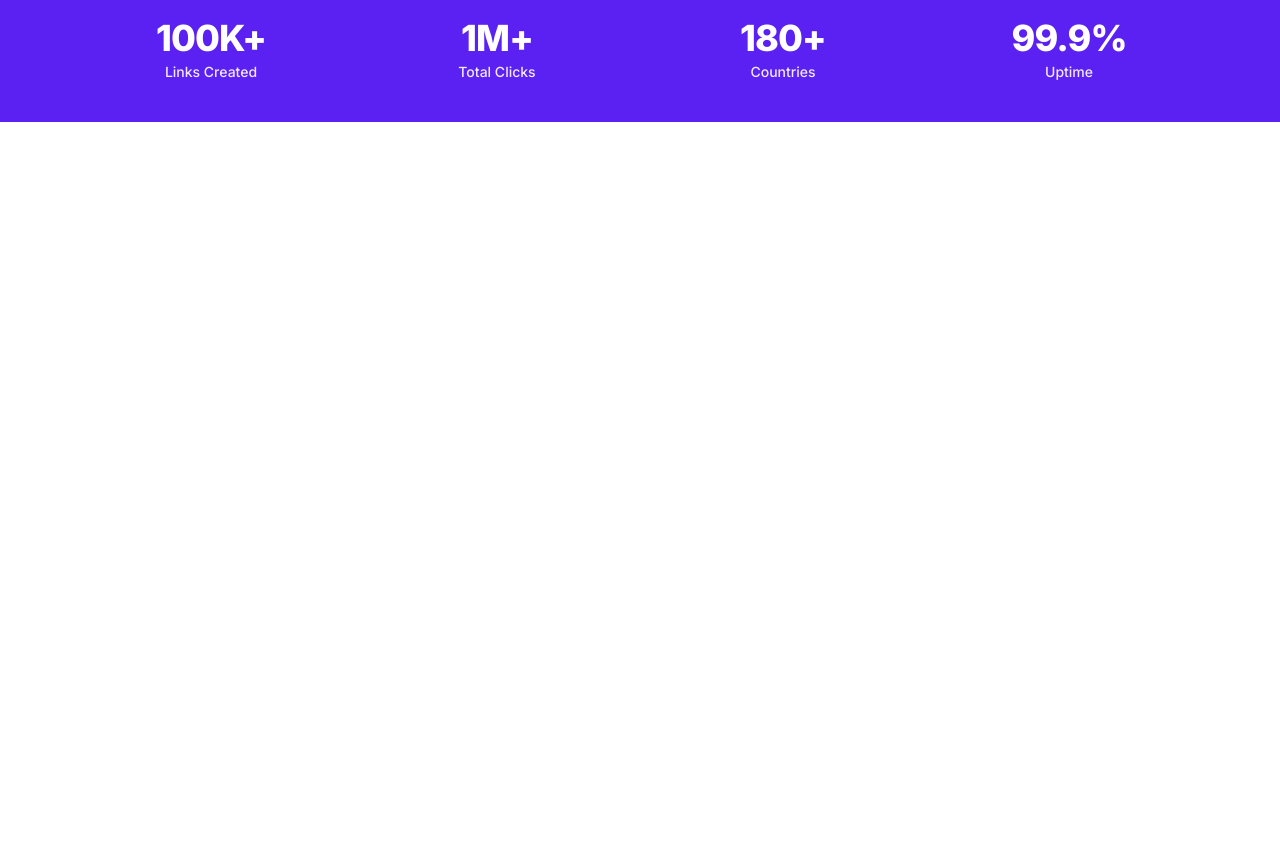
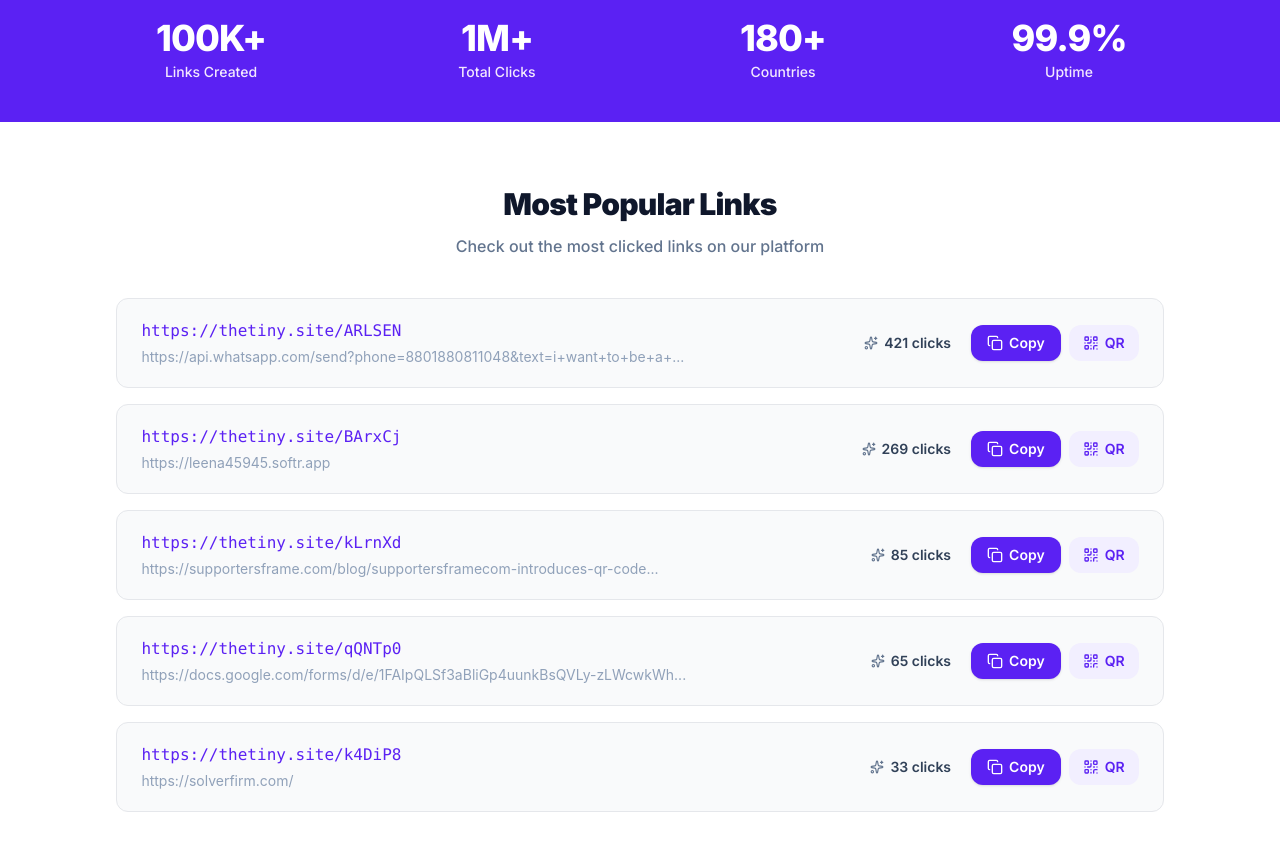
Before and after one commit to ksajjadhossen/thetiny_site, a React (Vite) app: page / in a window 1280 px wide. Shown: the part 820-1670 px from the top of the page. Before the commit the page ends 942 px from the top, so only its background shows below. Built offline with nearby package versions, Linux system fonts and the light colour scheme.

Commit message:
Refactor PopularLinks layout width, spacing, and styling to match design

```diff
--- /dev/null
+++ b/src/components/home/PopularLinks.jsx
@@ -0,0 +1,124 @@
+import { Copy, Check, QrCode, Sparkles } from "lucide-react";
+import { useState } from "react";
+
+const popularLinksData = [
+  {
+    id: 1,
+    shortUrl: "https://thetiny.site/ARLSEN",
+    originalUrl:
+      "https://api.whatsapp.com/send?phone=8801880811048&text=i+want+to+be+a+...",
+    clicks: "421 clicks",
+  },
+  {
+    id: 2,
+    shortUrl: "https://thetiny.site/BArxCj",
+    originalUrl: "https://leena45945.softr.app",
+    clicks: "269 clicks",
+  },
+  {
+    id: 3,
+    shortUrl: "https://thetiny.site/kLrnXd",
+    originalUrl:
+      "https://supportersframe.com/blog/supportersframecom-introduces-qr-code...",
+    clicks: "85 clicks",
+  },
+  {
+    id: 4,
+    shortUrl: "https://thetiny.site/qQNTp0",
+    originalUrl:
+      "https://docs.google.com/forms/d/e/1FAIpQLSf3aBliGp4uunkBsQVLy-zLWcwkWh...",
+    clicks: "65 clicks",
+  },
+  {
+    id: 5,
+    shortUrl: "https://thetiny.site/k4DiP8",
+    originalUrl: "https://solverfirm.com/",
+    clicks: "33 clicks",
+  },
+];
+
+export default function PopularLinks() {
+  const [copiedId, setCopiedId] = useState(null);
+
+  const handleCopy = (url, id) => {
+    navigator.clipboard.writeText(url);
+    setCopiedId(id);
+    setTimeout(() => setCopiedId(null), 2000);
+  };
+
+  return (
+    <section className="w-full bg-white py-16 px-4 sm:px-6">
+      <div className="max-w-7xl mx-auto flex flex-col items-center">
+        {/* Section Header */}
+        <div className="text-center mb-10">
+          <h2 className="text-3xl sm:text-3xl font-black text-slate-900 mb-3 tracking-tight">
+            Most Popular Links
+          </h2>
+          <p className="text-sm sm:text-base text-slate-500 font-medium">
+            Check out the most clicked links on our platform
+          </p>
+        </div>
+
+        {/* Links Container - Extended width for wider option bars */}
+        <div className="w-full max-w-5xl md:max-w-[85%] flex flex-col gap-4">
+          {popularLinksData.map((item) => (
+            <div
+              key={item.id}
+              className="w-full bg-[#F9FAFB] rounded-xl px-6 py-4 sm:py-5 border border-[#E5E7EB] hover:shadow-md transition-all flex flex-col sm:flex-row sm:items-center justify-between gap-4"
+            >
+              {/* Short & Long URLs */}
+              <div className="flex flex-col min-w-0 flex-1">
+                <a
+                  href={item.shortUrl}
+                  target="_blank"
+                  rel="noopener noreferrer"
+                  className="font-mono text-sm sm:text-base font-medium text-[#5B21F3] hover:underline inline-block truncate"
+                >
+                  {item.shortUrl}
+                </a>
+                <span className="text-xs sm:text-sm text-slate-400 truncate mt-1 font-sans">
+                  {item.originalUrl}
+                </span>
+              </div>
+
+              {/* Actions & Click Counter */}
+              <div className="flex items-center justify-between sm:justify-end gap-5 shrink-0 border-t sm:border-t-0 pt-3 sm:pt-0 border-slate-200">
+                {/* Clicks count with Sparkle Icon */}
+                <div className="flex items-center gap-1.5 text-slate-700 text-xs sm:text-sm font-semibold">
+                  <Sparkles className="w-3.5 h-3.5 text-slate-500" />
+                  <span>{item.clicks}</span>
+                </div>
+
+                <div className="flex items-center gap-2">
+                  {/* Copy Button */}
+                  <button
+                    onClick={() => handleCopy(item.shortUrl, item.id)}
+                    className="flex items-center gap-1.5 bg-[#5B21F3] hover:bg-[#4c1cd4] text-white px-4 py-2 rounded-xl text-xs sm:text-sm font-semibold transition-all shadow-sm active:scale-95"
+                  >
+                    {copiedId === item.id ? (
+                      <>
+                        <Check className="w-4 h-4" />
+                        <span>Copied</span>
+                      </>
+                    ) : (
+                      <>
+                        <Copy className="w-4 h-4" />
+                        <span>Copy</span>
+                      </>
+                    )}
+                  </button>
+
+                  {/* QR Code Button */}
+                  <button className="flex items-center gap-1.5 bg-[#F2EFFF] hover:bg-[#e4dffd] text-[#5B21F3] px-3.5 py-2 rounded-xl text-xs sm:text-sm font-semibold transition-all active:scale-95">
+                    <QrCode className="w-4 h-4" />
+                    <span>QR</span>
+                  </button>
+                </div>
+              </div>
+            </div>
+          ))}
+        </div>
+      </div>
+    </section>
+  );
+}
--- a/src/components/pages/Home.jsx
+++ b/src/components/pages/Home.jsx
@@ -1,5 +1,11 @@
 import HeroSection from "../home/HeroSection";
+import PopularLinks from "../home/PopularLinks";
 
 export default function Home() {
-  return <HeroSection></HeroSection>;
+  return (
+    <main className="min-h-screen bg-[#FBFAFF]">
+      <HeroSection />
+      <PopularLinks />
+    </main>
+  );
 }
```
